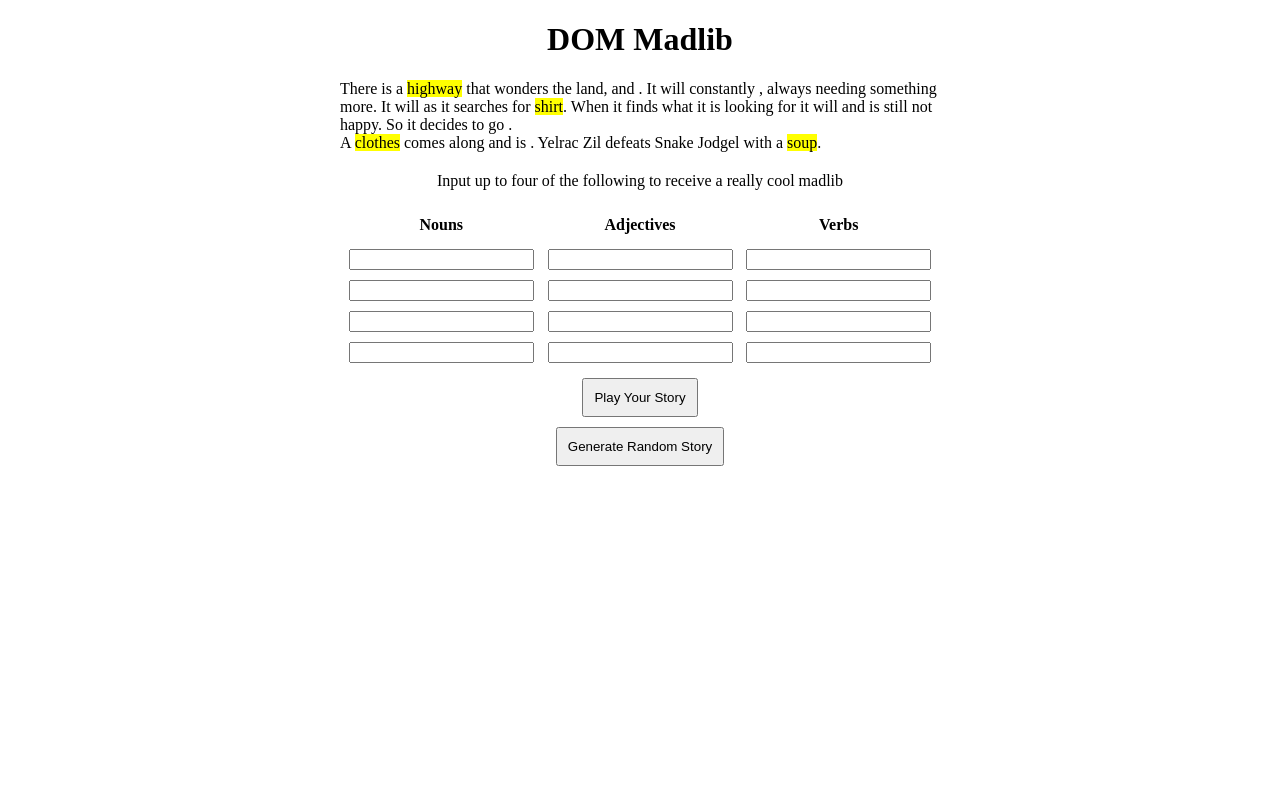
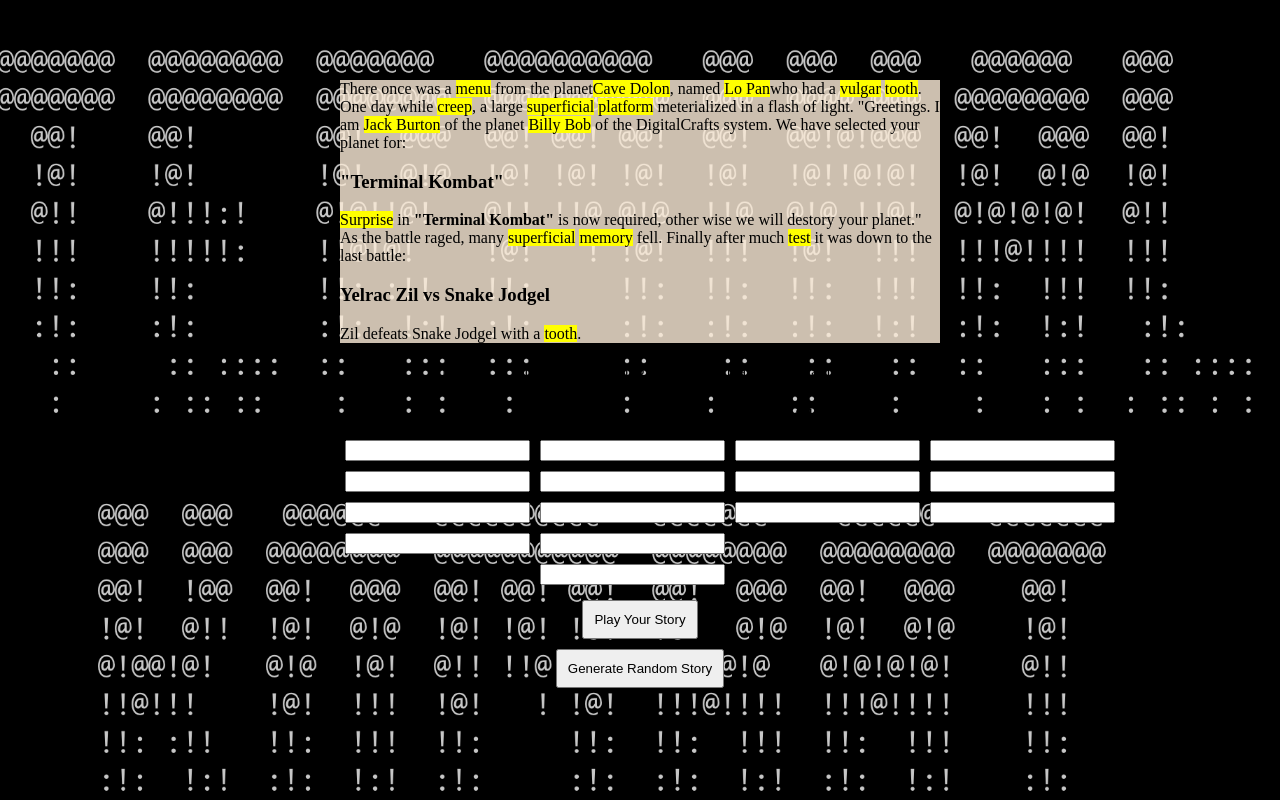
Before and after one commit to rynoschni/dom_madlib, a plain HTML site: page index.html in a window 1280 px wide. Both pictures are taken after a click on the button "Play Your Story". Drawn offline with Linux system fonts and the light colour scheme.

Commit message:
Ryan Updated MadLab

```diff
--- a/css/index.css
+++ b/css/index.css
@@ -12,6 +12,9 @@ body {
     font-size: 1rem;
     margin: 0;
     padding: 0;
+    background-image: url('Terminal_Combat.png');
+    background-size: cover;
+    background-repeat: no-repeat;
 }
 
 h1 {
@@ -30,6 +33,7 @@ span {
 .container {
     width: 600px;
     margin: 0 auto;
+    background-color: rgba(250, 235, 215, 0.815);
 }
 
 /********   Input ********/
@@ -59,6 +63,12 @@ span {
 .fields input {
     margin: 5px;
 }
+.name{
+    text-transform: capitalize;
+}
+.placeholder.verb.first{
+    text-transform: capitalize;
+}
 
 button {
     padding: 10px;
--- a/index.html
+++ b/index.html
@@ -11,22 +11,34 @@
 <body>
     <h1>DOM Madlib</h1>
     <div class="container">
-        <p>There is a <span class="placeholder noun"></span> that wonders the land, <span
-                class="placeholder adj"></span> and <span class="placeholder adj"></span>. It will constantly <span
-                class="placeholder verb"></span>, always needing something more. It will <span
-                class="placeholder verb"></span> <span class="placeholder adj"></span> as it searches for <span
-                class="placeholder noun"></span>. When it finds what it is looking for it will <span
-                class="placeholder verb"></span> and is still not happy. So it decides to go <span
-                class="placeholder verb"></span>.<br>
-            A <span class="placeholder noun"></span> comes along and is <span class="placeholder adj"></span>. Yelrac
-            Zil defeats Snake Jodgel with a <span class="placeholder noun"></span>.
+        <p>
+            There once was a <span class="placeholder noun"></span> from the planet<span
+            class="placeholder name"></span>, named <span class="placeholder name"></span>who had a <span class="placeholder adj"></span> <span class="placeholder noun"></span>. One day while <span
+            class="placeholder verb"></span>, a large <span class="placeholder adj"></span> <span class="placeholder noun"></span> meterialized in a flash of light.  "Greetings.  I am <span class="placeholder name"></span> of the planet <span class="placeholder name"></span> of the DigitalCrafts system.  We have selected your planet for:
+        </p>
+            <h3>"Terminal Kombat"</h3>
+        <p>
+            <span class="placeholder verb first"></span> in <strong>"Terminal Kombat"</strong> is now required, other wise we will destory your planet."  As the battle raged, many <span class="placeholder adj"></span> <span
+            class="placeholder noun"></span> fell. Finally after much <span
+            class="placeholder verb"></span> it was down to the last battle:
+        </p>
+            <h3>Yelrac Zil vs Snake Jodgel</h3>
+        <p>Zil defeats Snake Jodgel with a <span class="placeholder noun"></span>.
         </p>
     </div>
     <div class="form-container">
         <p>Input up to four of the following to receive a really cool madlib</p>
         <form>
             <div class="fields">
+                <label>Names</label>
+                <input type="text" class="name-input"></input>
+                <input type="text" class="name-input"></input>
+                <input type="text" class="name-input"></input>
+                <input type="text" class="name-input"></input>
+            </div>
+            <div class="fields">
                 <label>Nouns</label>
+                <input type="text" class="noun-input"></input>
                 <input type="text" class="noun-input"></input>
                 <input type="text" class="noun-input"></input>
                 <input type="text" class="noun-input"></input>
@@ -37,11 +49,9 @@
                 <input type="text" class="adj-input"></input>
                 <input type="text" class="adj-input"></input>
                 <input type="text" class="adj-input"></input>
-                <input type="text" class="adj-input"></input>
             </div>
             <div class="fields">
                 <label>Verbs</label>
-                <input type="text" class="verb-input"></input>
                 <input type="text" class="verb-input"></input>
                 <input type="text" class="verb-input"></input>
                 <input type="text" class="verb-input"></input>
--- a/js/index.js
+++ b/js/index.js
@@ -1,9 +1,11 @@
 'use strict';
 
 const placeholder = document.querySelectorAll('.placeholder');
+const nameInput = document.querySelectorAll('.name-input');
 const nounInput = document.querySelectorAll('.noun-input');
 const verbInput = document.querySelectorAll('.verb-input');
 const adjInput = document.querySelectorAll('.adj-input');
+const name = document.querySelectorAll('.name');
 const noun = document.querySelectorAll('.noun');
 const verb = document.querySelectorAll('.verb');
 const adj = document.querySelectorAll('.adj');
@@ -11,12 +13,14 @@ const submit = document.getElementById('submit');
 const random = document.getElementById('random');
 const container = document.querySelector('.container');
 
+const randomNames = ['Billy Bob', "Just Just'n", 'Ron Sheid', 'Cave Dolon', 'Crazy-eyes Chris', "Neck Brack'n Britt", 'Luke Duke', 'Hal Jordan', 'Kato', 'Jack Burton', 'Lo Pan', 'Dade Murphy']
 const randomNouns = ['soup', 'tounge', 'platform', 'highway', 'menu', 'internet', 'video', 'memory', 'tooth', 'clothes', 'shirt', 'pants']
 const randomVerbs = ['creep', 'plead', 'price', 'persuade', 'climb', 'demand', 'appeal', 'negotiate', 'test', 'commit', 'enjoy', 'surprise']
 const randomAdj = ['superficial', 'delirious', 'reasonable', 'vulgar', 'nifty', 'unsightly', 'slow', 'logical', 'painful', 'little', 'dusty', 'pushy']
 let randomIndex = Math.floor(Math.random() * 12);
 
 
+const nameArray = [];
 const nounArray = [];
 const verbArray = [];
 const adjArray = [];
@@ -33,6 +37,9 @@ submit.addEventListener('click', (e) => {
     e.preventDefault()
     container.classList.remove('hide');
 
+    nameInput.forEach(item => {
+        nameArray.push(item.value);
+    })
     nounInput.forEach(item => {
         nounArray.push(item.value);
     })
@@ -43,6 +50,13 @@ submit.addEventListener('click', (e) => {
         adjArray.push(item.value);
     })
 
+    name.forEach((item, index) => {
+        if (nameArray[index] === '') {
+            item.innerHTML = generateRandomWord(randomNames);
+        } else {
+            item.innerHTML = nameArray[index];
+        }
+    });
     noun.forEach((item, index) => {
         if (nounArray[index] === '') {
             item.innerHTML = generateRandomWord(randomNouns);
@@ -52,9 +66,19 @@ submit.addEventListener('click', (e) => {
     });
     verb.forEach((item, index) => {
         item.innerHTML = verbArray[index];
+        if (verbArray[index] === '') {
+            item.innerHTML = generateRandomWord(randomVerbs);
+        } else {
+            item.innerHTML = verbArray[index];
+        }
     });
     adj.forEach((item, index) => {
         item.innerHTML = adjArray[index];
+        if (adjArray[index] === '') {
+            item.innerHTML = generateRandomWord(randomAdj);
+        } else {
+            item.innerHTML = adjArray[index];
+        }
     })
 })
 
@@ -62,6 +86,9 @@ submit.addEventListener('click', (e) => {
 random.addEventListener('click', (e) => {
     e.preventDefault();
 
+    nameInput.forEach(item => {
+        item.value = generateRandomWord(randomNames);
+    });
     nounInput.forEach(item => {
         item.value = generateRandomWord(randomNouns);
     });
```
Also changed, not shown: css/Terminal_Combat.png (added).
